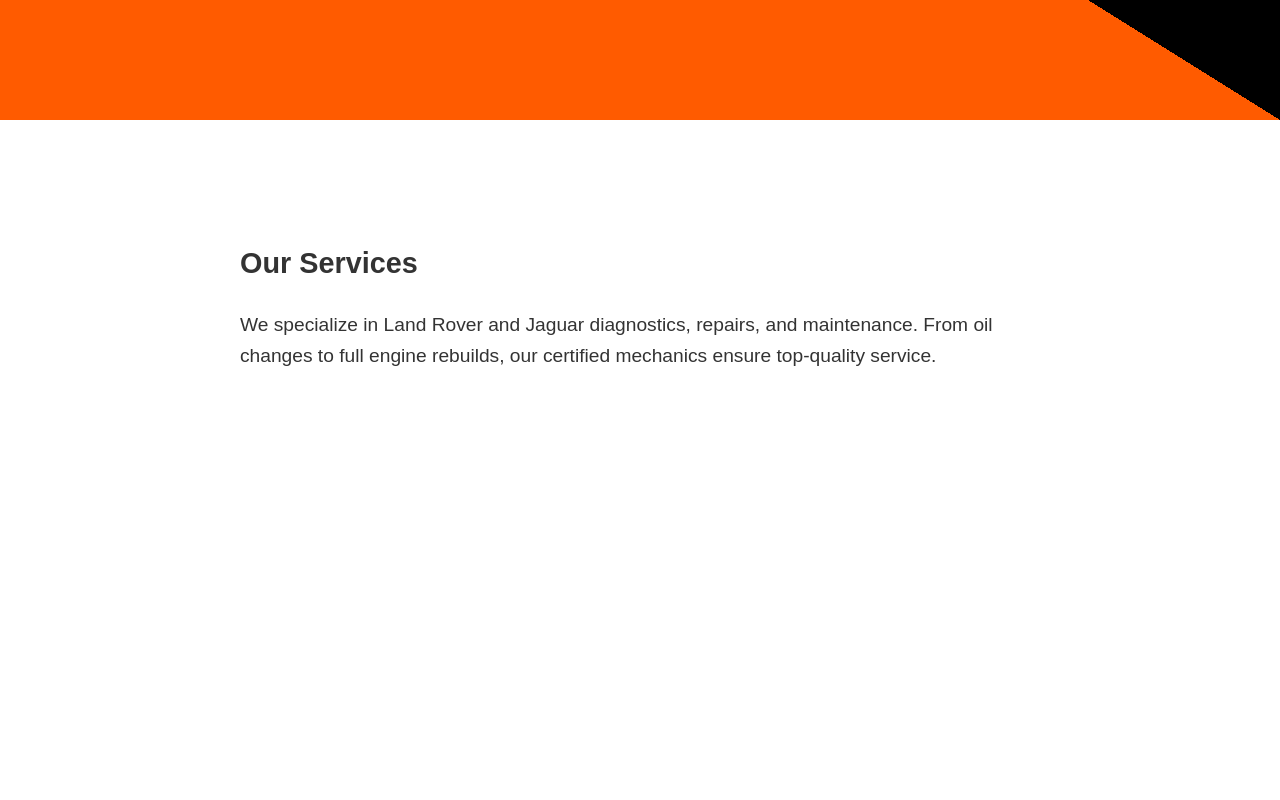
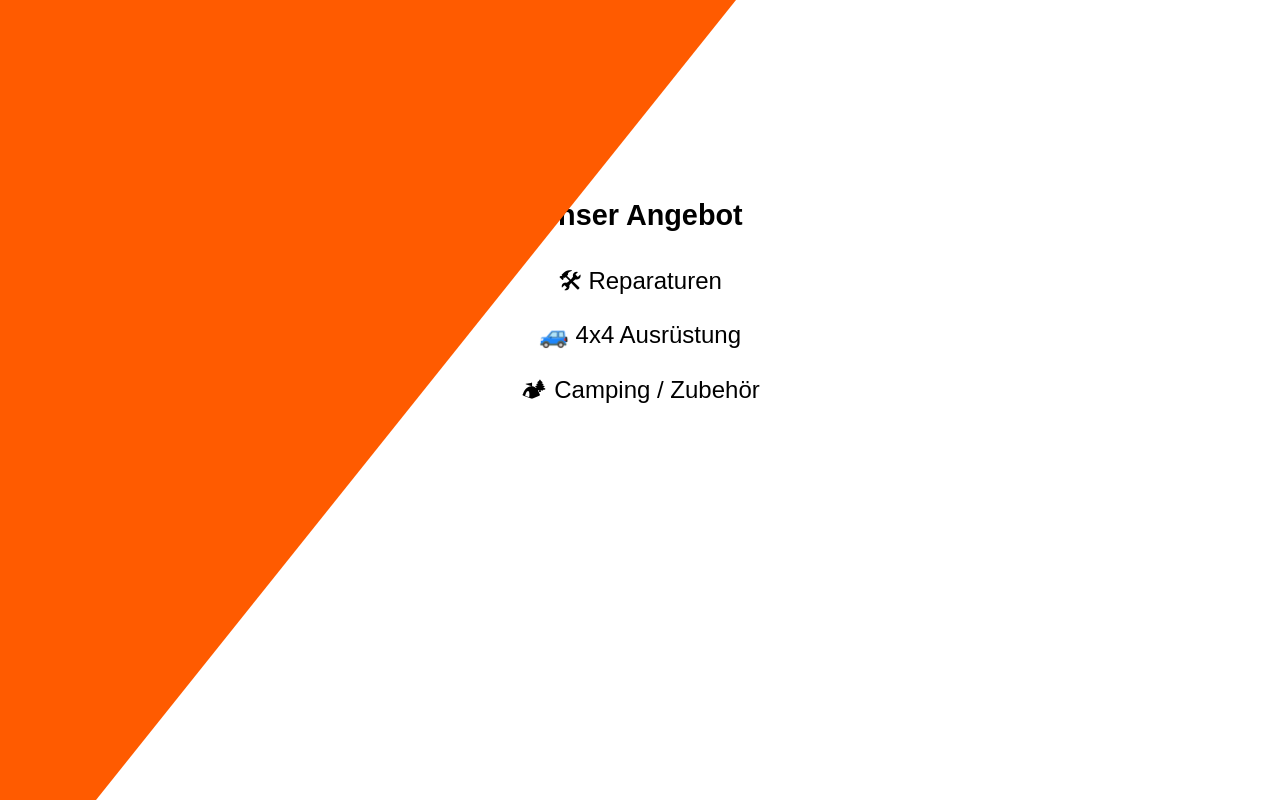
Before and after one commit to Mr-Luka/auto-shop, a React (Vite) app: page / in a window 1280 px wide. Shown: the part 680-1480 px from the top of the page. Before the commit the page ends 1166 px from the top, so only its background shows below. Built offline with nearby package versions, Linux system fonts and the light colour scheme.

Commit message:
correction of everything

```diff
--- a/src/App.jsx
+++ b/src/App.jsx
@@ -1,13 +1,11 @@
 import React from 'react';
-import HeroSection from './components/HeroSection.jsx';
-import Content from './components/Content.jsx';
+import DiagonalReveal from './components/DiagonalReveal.jsx';
 import './index.css';
 
 export default function App() {
   return (
     <div className="app">
-      <HeroSection />
-      <Content />
+      <DiagonalReveal />
     </div>
   );
 }
--- a/src/components/Content.jsx
+++ /dev/null
@@ -1,13 +0,0 @@
-import React from 'react';
-
-export default function Content() {
-  return (
-    <div className="content-section">
-      <h2>Our Services</h2>
-      <p>
-        We specialize in Land Rover and Jaguar diagnostics, repairs, and maintenance. From oil
-        changes to full engine rebuilds, our certified mechanics ensure top-quality service.
-      </p>
-    </div>
-  );
-}
--- a/src/components/HeroSection.jsx
+++ b/src/components/DiagonalReveal.jsx
@@ -1,6 +1,6 @@
 import React, { useEffect, useState } from 'react';
 
-export default function HeroSection() {
+export default function DiagonalReveal() {
   const [scrollY, setScrollY] = useState(0);
   const [showJaguar, setShowJaguar] = useState(false);
 
@@ -17,27 +17,34 @@ export default function HeroSection() {
     return () => clearInterval(flipInterval);
   }, []);
 
-  const diagonalTransform = Math.min(scrollY * 0.15, 45); // Max 45deg open
-  const labelStyle = {
-    transform: scrollY > 100 ? 'translateY(-50%) scale(0.85)' : 'translateY(-50%)',
-    top: scrollY > 100 ? '0.8rem' : '50%',
-  };
+  const maxShift = 100;
+  const scrollPercent = Math.min(scrollY / window.innerHeight, 1);
+  const shift = maxShift * scrollPercent;
 
   const handleClick = () => window.location.reload();
 
   return (
-    <div className="hero-wrapper">
-      <div
-        className="diagonal-bg"
-        style={{ transform: `rotate(${diagonalTransform}deg)` }}
-      />
-
-      <div className="brand-label" onClick={handleClick} style={labelStyle}>
+    <div className="diagonal-wrapper">
+      <div className="brand-label" onClick={handleClick}>
         <div className={`flip ${showJaguar ? 'flipped' : ''}`}>
           <span className="front">passion for LANDROVER</span>
           <span className="back">passion for JAGUAR</span>
         </div>
       </div>
+
+      <div className="triangle orange" style={{ transform: `translate(-${shift}px, -${shift}px)` }}></div>
+      <div className="triangle black" style={{ transform: `translate(${shift}px, ${shift}px)` }}></div>
+
+      <div className="content">
+        <div className="content-inner">
+          <h2>Unser Angebot</h2>
+          <div className="service">
+            <p>🛠 Reparaturen</p>
+            <p>🚙 4x4 Ausrüstung</p>
+            <p>🏕 Camping / Zubehör</p>
+          </div>
+        </div>
+      </div>
     </div>
   );
 }
--- a/src/index.css
+++ b/src/index.css
@@ -6,35 +6,25 @@ body, html, .app {
   background: #fff;
 }
 
-.hero-wrapper {
+.diagonal-wrapper {
+  height: 200vh;
   position: relative;
-  height: 100vh;
-  width: 100%;
-  overflow: hidden;
-}
-
-.diagonal-bg {
-  position: absolute;
-  top: -50%;
-  left: -50%;
-  width: 200%;
-  height: 200%;
-  background: linear-gradient(to right top, #ff5b00 50%, #000 50%);
-  transition: transform 0.2s ease;
-  z-index: 1;
+  background: white;
 }
 
 .brand-label {
   position: fixed;
+  top: 1rem;
   left: 50%;
-  transform: translateX(-50%) translateY(-50%);
+  transform: translateX(-50%);
   font-size: 1.4rem;
-  color: #fff;
+  color: white;
   z-index: 10;
   cursor: pointer;
-  transition: all 0.4s ease;
+  background: rgba(0,0,0,0.4);
+  padding: 0.5rem 1rem;
+  border-radius: 5px;
   font-weight: bold;
-  text-align: center;
 }
 
 .flip {
@@ -50,29 +40,55 @@ body, html, .app {
   position: absolute;
   width: 100%;
   left: 0;
+  top: 0;
 }
 
-.front {
-  transform: rotateY(0deg);
+.front { transform: rotateY(0deg); }
+.back { transform: rotateY(180deg); }
+.flipped .front { transform: rotateY(180deg); }
+.flipped .back { transform: rotateY(360deg); }
+
+.triangle {
+  position: fixed;
+  width: 200vw;
+  height: 200vh;
+  top: 0;
+  left: 0;
+  transform-origin: center;
+  z-index: 5;
+  transition: transform 0.2s ease;
+  clip-path: polygon(0 0, 100% 0, 0% 100%);
 }
 
-.back {
-  transform: rotateY(180deg);
+.orange {
+  background: #ff5b00;
+  clip-path: polygon(0 0, 50% 0, 0% 100%);
+  z-index: 5;
 }
 
-.flipped .front {
-  transform: rotateY(180deg);
+.black {
+  background: black;
+  clip-path: polygon(50% 0, 100% 0, 100% 100%);
+  z-index: 4;
 }
 
-.flipped .back {
-  transform: rotateY(360deg);
+.content {
+  position: relative;
+  z-index: 0;
+  margin-top: 100vh;
+  padding: 3rem 2rem;
+  background: white;
 }
 
-.content-section {
-  padding: 6rem 2rem;
-  max-width: 800px;
+.content-inner {
+  max-width: 600px;
   margin: auto;
+  text-align: center;
   font-size: 1.2rem;
   line-height: 1.6;
-  color: #333;
 }
+
+.service p {
+  margin: 1rem 0;
+  font-size: 1.5rem;
+}
```
